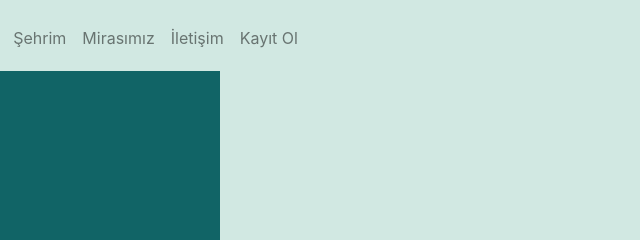
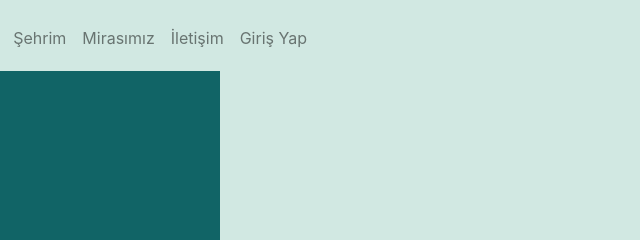
Before and after one commit to gizemsangur/B201210001-Gizem-Sangur, a plain HTML site: page hakkımda.html in a window 1280 px wide. Shown: the top 240 px of the page, 311-951 px from the left. Drawn offline with nearby package versions, Linux system fonts and the light colour scheme; a web font is replaced by a local one.

Commit message:
Add files via upload

```diff
--- a/hakkımda.html
+++ b/hakkımda.html
@@ -40,7 +40,7 @@
 						<a class="nav-link" href="#">İletişim</a>
 					</li>
 					<li class="nav-item kayıt">
-						<a class="nav-link" href="#">Kayıt Ol</a>
+						<a class="nav-link" href="#">Giriş Yap</a>
 					</li>
 				</ul>
 
```
Also changed, not shown: özgeçmiş.html (+1 -1 lines).
